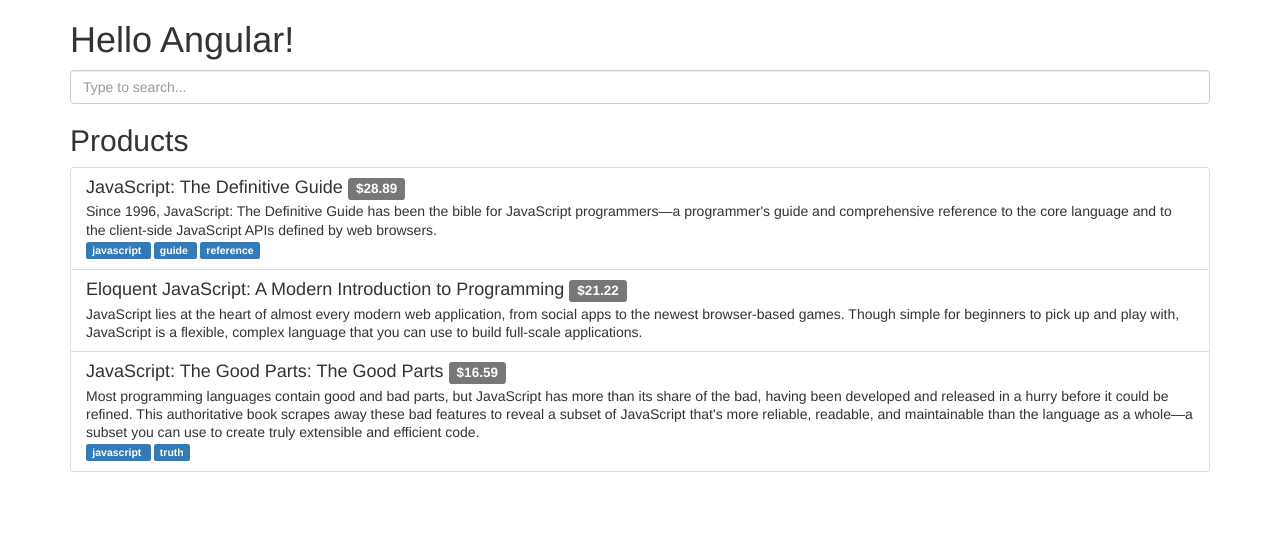
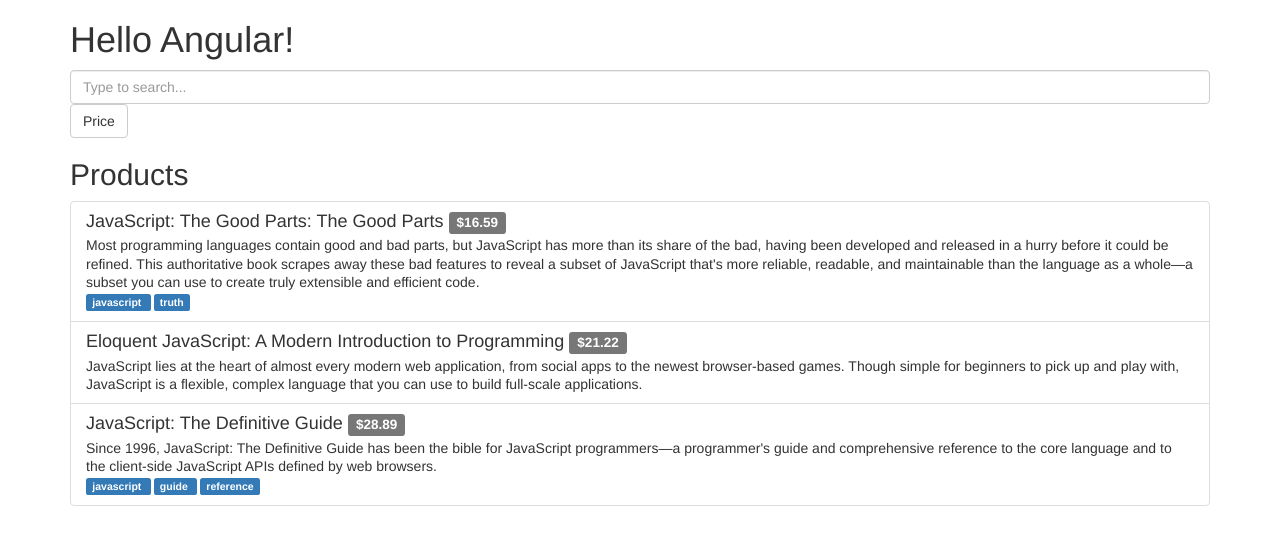
Before and after one commit to kucharskimaciej/dm-ng2-solutions, an Angular app: page / in a window 1280 px wide. Shown: the top 544 px of the page. Built offline with nearby package versions, Linux system fonts and the light colour scheme.

Commit message:
[Events5.4][additional] Add a button for sorting by price. Each click on button should toggle sorting direction

```diff
--- a/package.json
+++ b/package.json
@@ -22,6 +22,7 @@
     "@angular/platform-browser-dynamic": "^2.3.1",
     "@angular/router": "^3.3.1",
     "core-js": "^2.4.1",
+    "lodash": "^4.17.4",
     "rxjs": "^5.0.1",
     "ts-helpers": "^1.1.1",
     "zone.js": "^0.7.2"
@@ -29,6 +30,8 @@
   "devDependencies": {
     "@angular/compiler-cli": "^2.3.1",
     "@types/jasmine": "2.5.38",
+    "@types/lodash": "^4.14.52",
+    "@types/lodash.sortby": "^4.7.1",
     "@types/node": "^6.0.42",
     "angular-cli": "1.0.0-beta.25.5",
     "codelyzer": "~2.0.0-beta.1",
--- a/src/app/app.component.html
+++ b/src/app/app.component.html
@@ -4,5 +4,8 @@
   </h1>
 
   <search (search)="onFilter($event)"></search>
+
+  <button (click)="onSort()" class="btn btn-default">Price</button>
+
   <product-list [products]="products"></product-list>
 </div>
--- a/src/app/app.component.ts
+++ b/src/app/app.component.ts
@@ -1,5 +1,9 @@
 import { Component } from '@angular/core';
 import {IProduct} from "./models/product";
+
+// npm install --save lodash
+// npm install --save-dev @types/lodash
+import * as _ from 'lodash';
 
 @Component({
   selector: 'app-root',
@@ -30,13 +34,23 @@ export class AppComponent {
     }
   ];
 
-  public products: IProduct[] = this.allProducts;
+  public products: IProduct[];
+  public reverseSort:boolean = false;
 
-  onFilter(predicate) {
-    this.products = this.filterItems(this.allProducts, predicate);
+  constructor() {
+    this.onFilter();
   }
 
-  private filterItems(items: any[], predicate: string) {
+  onFilter(predicate: string = ''): void {
+    this.products = this.sortItems(this.filterItems(this.allProducts, predicate), this.reverseSort);
+  }
+
+  onSort() {
+    this.reverseSort = !this.reverseSort;
+    this.products = this.sortItems(this.products, this.reverseSort);
+  }
+
+  private filterItems(items: IProduct[], predicate: string): IProduct[] {
     return items.filter(item => {
       const values = getValues(item)
         .map(String)
@@ -46,6 +60,16 @@ export class AppComponent {
       return values.some(value => value.includes(predicate.toLowerCase()));
     });
   }
+
+  private sortItems(items: IProduct[], reverse: boolean): IProduct[] {
+    const sortedItems = _.sortBy(items, 'price');
+
+    if (reverse) {
+      sortedItems.reverse();
+    }
+
+    return sortedItems;
+  }
 }
 
 function getValues(object) {
```
